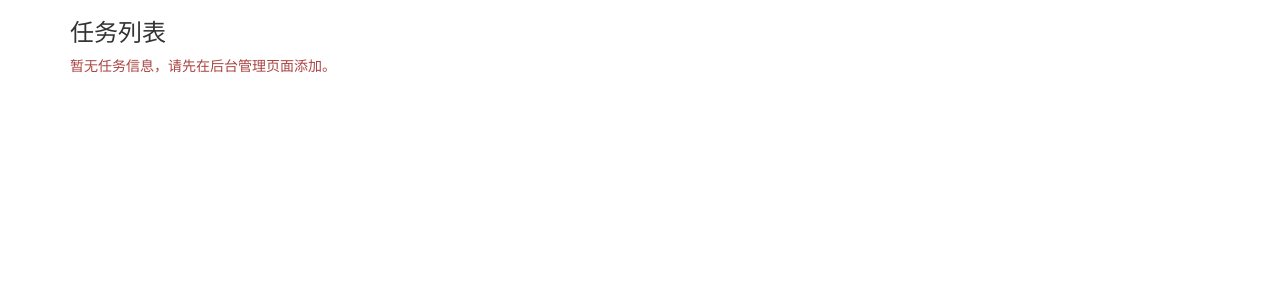
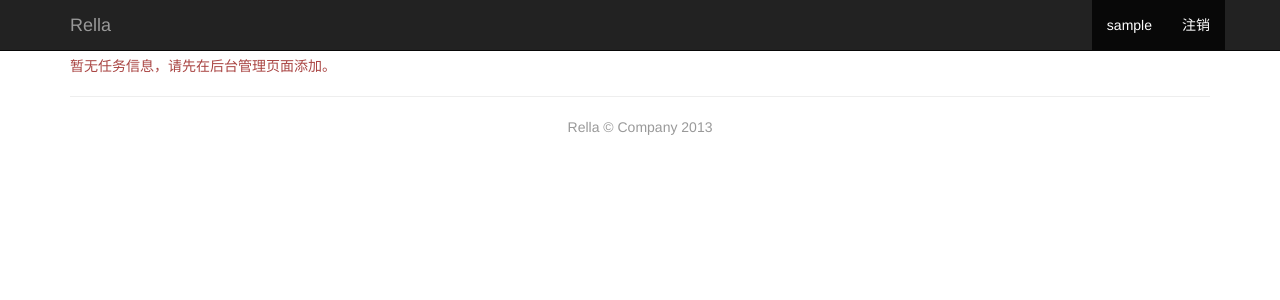
Before and after one commit to ddkangfu/Rella, a Django app: page / in a window 1280 px wide. Shown: the top 300 px of the page. Run offline with Django 3.2, Linux system fonts and the light colour scheme; the visitor is signed in with stand-in values (Sample User, id 1); data that the repository does not hold is empty; parts of the project's set-up code (start-up, migrations or seed data) failed here and were passed over; some libraries are stand-ins or nearby versions.

Commit message:
实现了登录功能及简单的Template代码。

```diff
--- a/main/templates/main/index.html
+++ b/main/templates/main/index.html
@@ -24,7 +24,7 @@
 		<td>{{ task.name }}</td>
 		<td>{{ task.svn_source }}</td>
 		<td>{{ task.dist_path }}</td>
-		<td>{{ task.latest_runing_time }}</td>
+		<td>{{ task.latest_runing_time|date:"Y-m-d H:i:s" }}</td>
 	</tr>
 	{% endfor %}
 </table>
--- a/main/views.py
+++ b/main/views.py
@@ -1,14 +1,14 @@
 #coding=utf-8
 #!/usr/bin/python
 
-from django.shortcuts import render_to_response
+from django.shortcuts import render_to_response, render
 from django.contrib.auth.decorators import login_required
 from .models import Task
 
 @login_required
 def index(request):
-	task_list = Task.objects.all()
-	return render_to_response('main/index.html',  {'task_list': task_list})
+    task_list = Task.objects.all()
+    return render(request, 'main/index.html',  {'task_list': task_list})
 
 
 def task_list(request):
--- /dev/null
+++ b/static/css/site.css
@@ -0,0 +1,2 @@
+/*.footer{color:#999;text-align:center;padding:30px 0;margin-top:70px;border-top:1px solid #e5e5e5;background-color:#f5f5f5}.footer a{color:#999}*/
+.footer{color:#999;text-align:center;}.footer a{color:#999}
--- a/templates/base.html
+++ b/templates/base.html
@@ -6,6 +6,7 @@
     <meta name="viewport" content="width=device-width, initial-scale=1.0">
     <!-- Bootstrap -->
     <link rel="stylesheet" href="/static/plugin/bootstrap/3.0.3/css/bootstrap.min.css">
+    <link rel="stylesheet" href="/static/css/site.css">
     {% block head_link %} {% endblock %}
     {% block css_def %} {% endblock %}
     <!-- HTML5 Shim and Respond.js IE8 support of HTML5 elements and media queries -->
@@ -17,8 +18,35 @@
     {% block head_script %}{% endblock %}
   </head>
   <body>
-  	<div  class="container">{% block content %}{% endblock %}</div>
-    {% block footer %}{% endblock %}
+    <div class="navbar navbar-inverse navbar-fixed-top" role="navigation">
+      <div class="container">
+        <div class="navbar-header">
+          <button type="button" class="navbar-toggle" data-toggle="collapse" data-target=".navbar-collapse">
+            <span class="sr-only">Toggle navigation</span>
+            <span class="icon-bar"></span>
+            <span class="icon-bar"></span>
+            <span class="icon-bar"></span>
+          </button>
+          <a class="navbar-brand" href="#">Rella</a>
+        </div>
+        <div class="collapse navbar-collapse">
+          <ul class="nav navbar-right navbar-nav">
+            {% if user.is_authenticated %}
+            <li class="active"><a href="#">{{ user }}</a></li>
+            <li class="active"><a href="/accounts/logout/">注销</a></li>
+            {% endif %}
+          </ul>
+        </div><!--/.nav-collapse -->
+      </div>
+    </div>
+  	<div  class="container">{% block content %}{% endblock %}
+    {% block footer %}
+    <hr>
+    <footer class="footer ">
+      <p>Rella &copy; Company 2013</p>
+    </footer>
+    {% endblock %}
+    </div>
     <!-- jQuery (necessary for Bootstrap's JavaScript plugins) -->
     <script src="/static/plugin/jquery/1.11.1/jquery.min.js"></script>
     <!-- Include all compiled plugins (below), or include individual files as needed -->
```
Also changed, not shown: accounts/forms.py (added, +11 -0 lines), accounts/templates/accounts/login.html (+7 -1 lines), accounts/views.py (+34 -15 lines).
